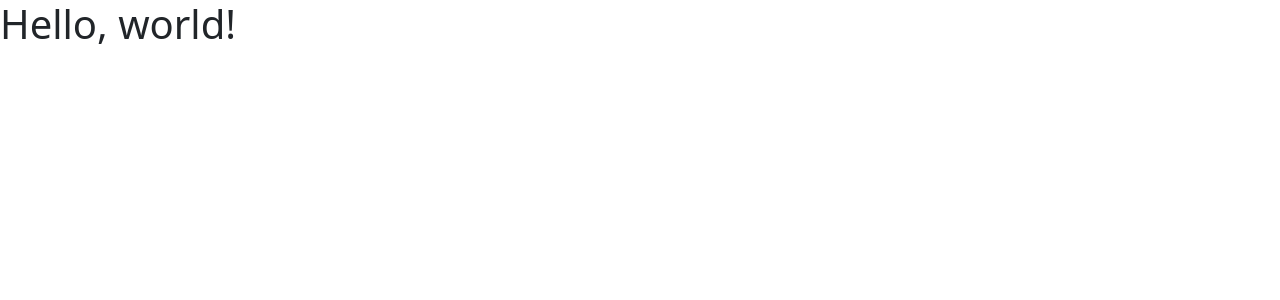
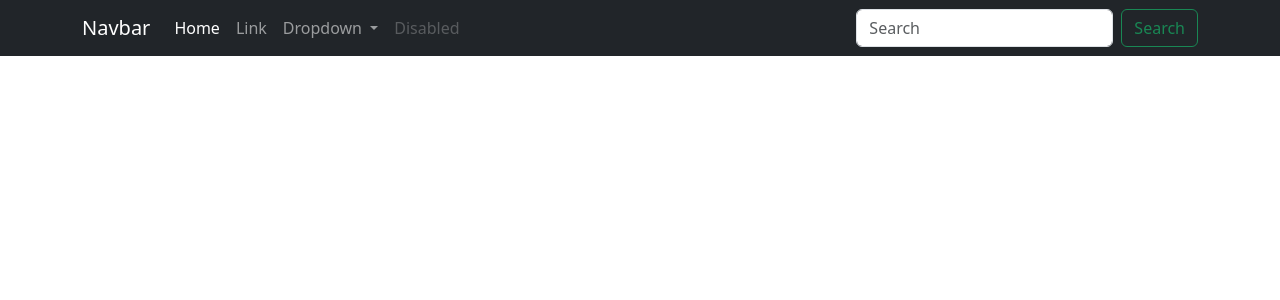
Before and after one commit to Elenlith/python-project-83, a Flask app: page / in a window 1280 px wide. Shown: the top 300 px of the page. Run offline with Flask 2, Linux system fonts and the light colour scheme; some libraries are stand-ins or nearby versions.

Commit message:
add navbar to index.html

```diff
--- a/page_analyzer/templates/index.html
+++ b/page_analyzer/templates/index.html
@@ -3,11 +3,47 @@
   <head>
     <meta charset="utf-8">
     <meta name="viewport" content="width=device-width, initial-scale=1">
-    <title>Bootstrap demo</title>
+    <meta name="description" content="Third project at Hexlet.io">
+    <title>Анализатор страниц</title>
     <link href="https://cdn.jsdelivr.net/npm/bootstrap@5.3.0-alpha2/dist/css/bootstrap.min.css" rel="stylesheet" integrity="sha384-aFq/bzH65dt+w6FI2ooMVUpc+21e0SRygnTpmBvdBgSdnuTN7QbdgL+OapgHtvPp" crossorigin="anonymous">
 </head>
   <body>
-    <h1>Hello, world!</h1>
+    <nav class="navbar navbar-expand-lg navbar-dark bg-dark">
+      <div class="container">
+        <a class="navbar-brand" href="#">Navbar</a>
+        <button class="navbar-toggler" type="button" data-bs-toggle="collapse" data-bs-target="#navbarSupportedContent" aria-controls="navbarSupportedContent" aria-expanded="false" aria-label="Toggle navigation">
+          <span class="navbar-toggler-icon"></span>
+        </button>
+        <div class="collapse navbar-collapse" id="navbarSupportedContent">
+          <ul class="navbar-nav me-auto mb-2 mb-lg-0">
+            <li class="nav-item">
+              <a class="nav-link active" aria-current="page" href="#">Home</a>
+            </li>
+            <li class="nav-item">
+              <a class="nav-link" href="#">Link</a>
+            </li>
+            <li class="nav-item dropdown">
+              <a class="nav-link dropdown-toggle" href="#" id="navbarDropdown" role="button" data-bs-toggle="dropdown" aria-expanded="false">
+                Dropdown
+              </a>
+              <ul class="dropdown-menu" aria-labelledby="navbarDropdown">
+                <li><a class="dropdown-item" href="#">Action</a></li>
+                <li><a class="dropdown-item" href="#">Another action</a></li>
+                <li><hr class="dropdown-divider"></li>
+                <li><a class="dropdown-item" href="#">Something else here</a></li>
+              </ul>
+            </li>
+            <li class="nav-item">
+              <a class="nav-link disabled">Disabled</a>
+            </li>
+          </ul>
+          <form class="d-flex" role="search">
+            <input class="form-control me-2" type="search" placeholder="Search" aria-label="Search">
+            <button class="btn btn-outline-success" type="submit">Search</button>
+          </form>
+        </div>
+      </div>
+    </nav>
     <script src="https://cdn.jsdelivr.net/npm/bootstrap@5.3.0-alpha2/dist/js/bootstrap.bundle.min.js" integrity="sha384-qKXV1j0HvMUeCBQ+QVp7JcfGl760yU08IQ+GpUo5hlbpg51QRiuqHAJz8+BrxE/N" crossorigin="anonymous"></script>
   </body>
 </html>
```
